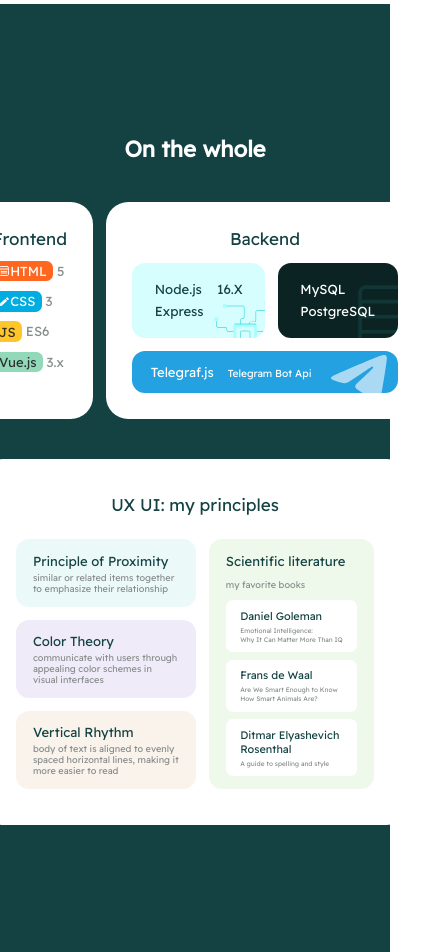
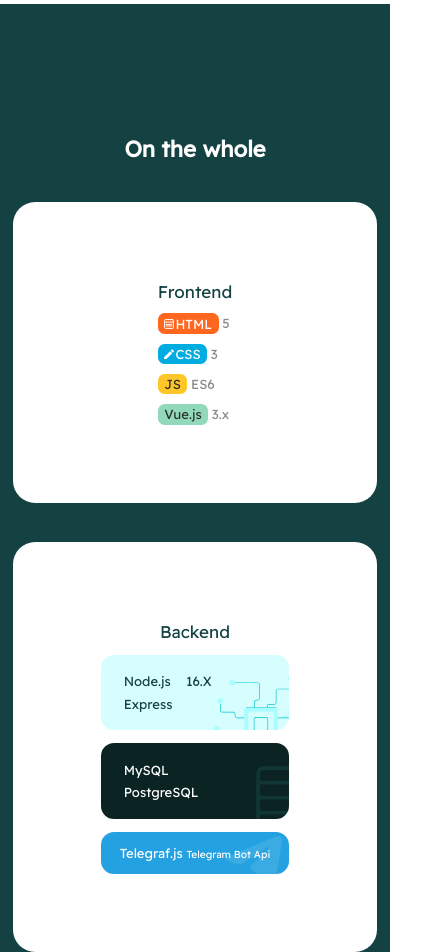
Before and after one commit to MohonovProduction/portfolio, a plain HTML site: page index.html in a window 390 px wide. Shown: the part 840-1792 px from the top of the page, 424 px wide, since content can reach past the window. Drawn offline with Linux system fonts and the light colour scheme.

Commit message:
adaptive

```diff
--- a/index.html
+++ b/index.html
@@ -18,7 +18,7 @@
         <article class="skills">
             <article class="skills-container">
                 <h2 class="skills__title">On the whole</h2>
-                <article class="skill skill__frontend">
+                <article class="skill frontend">
                     <h3 class="skill__title">Frontend</h3>
                     <article class="frontend-lang">
                         <p><span class="html">HTML</span> 5</p>
@@ -80,7 +80,7 @@
                 <article class="work this-page">
                     <h3 class="work__title">This page</h3>
                     <a class="work__link__code_dark">View code</a>
-                    <a class="work__link__layout">View layout</a>
+                    <a class="work__link__layout" href="https://www.figma.com/file/jAaSjtkxgy5DIFqMIEYshT/Portfolio?node-id=0%3A1">View layout</a>
                 </article>
                 <article class="work music-learner">
                     <h3 class="work__title">Music Learner</h3>
--- a/style.css
+++ b/style.css
@@ -114,10 +114,11 @@
     font-size: 1.3rem;
     font-weight: 500;
 }
-.skill.skill__frontend {
-    justify-self: end;
+.frontend {
     grid-area: skill-frontend;
+    display: grid;
     white-space: nowrap;
+    max-width: min-content;
 }
 .frontend-lang {
     display: grid;
@@ -317,6 +318,7 @@
     font-weight: 600;
     display: flex;
     align-items: center;
+    justify-content: center;
 }
 .work__link__code_dark::before, .work__link__code_light::before {
     content: '';
@@ -600,3 +602,78 @@
     color: var(--gray);
     padding: 5em;
 }
+
+@media (max-width: 570px) {
+    .skills {
+        padding: 0;
+    }
+    .skills-container {
+        display: grid;
+        grid-template-areas:
+            'skills-title'
+            'skill-frontend'
+            'skill-backend-database'
+            'skill-uxui';
+        grid-template-rows: repeat(4, auto);
+        grid-template-columns: auto;
+        justify-items: stretch;
+        padding: 10rem 1rem;
+        width: 100%;
+    }
+    .frontend,
+    .backend,
+    .uxui {
+        padding: 6rem 3rem;
+        min-width: 100%;
+        justify-content: center;
+    }
+    .backend {
+        display: grid;
+        grid-template-areas:
+            'backend-title'
+            'backend-lang'
+            'backend-db'
+            'backend-telegram';
+        grid-template-columns: auto;
+        grid-template-rows: repeat(4, auto);
+        grid-gap: 1em;
+    }
+    .backend__telegram {
+        white-space: normal;
+        background-image: url("img/telegram-bg.svg");
+    }
+    .backend__telegram_small-text {
+        margin: 0;
+    }
+    .uxui {
+        display: grid;
+        grid-template-areas:
+            'ux-ui-title'
+            '.'
+            '.'
+            '.'
+            'ux-ui-book';
+    }
+
+    .works__container {
+        display: grid;
+        grid-template-columns: auto;
+        grid-auto-flow: row;
+        grid-gap: 2.7em;
+        align-items: center;
+        max-width: min-content;
+    }
+    .work {
+        max-width: 100%;
+    }
+    .adtspblk {
+        grid-column: unset;
+        display: grid;
+        grid-template-columns: auto;
+        grid-gap: 1rem;
+        align-items: center;
+        max-width: min-content;
+        color: var(--white);
+        background-color: hsla(0, 0%, 16%, 1);
+    }
+}
```
